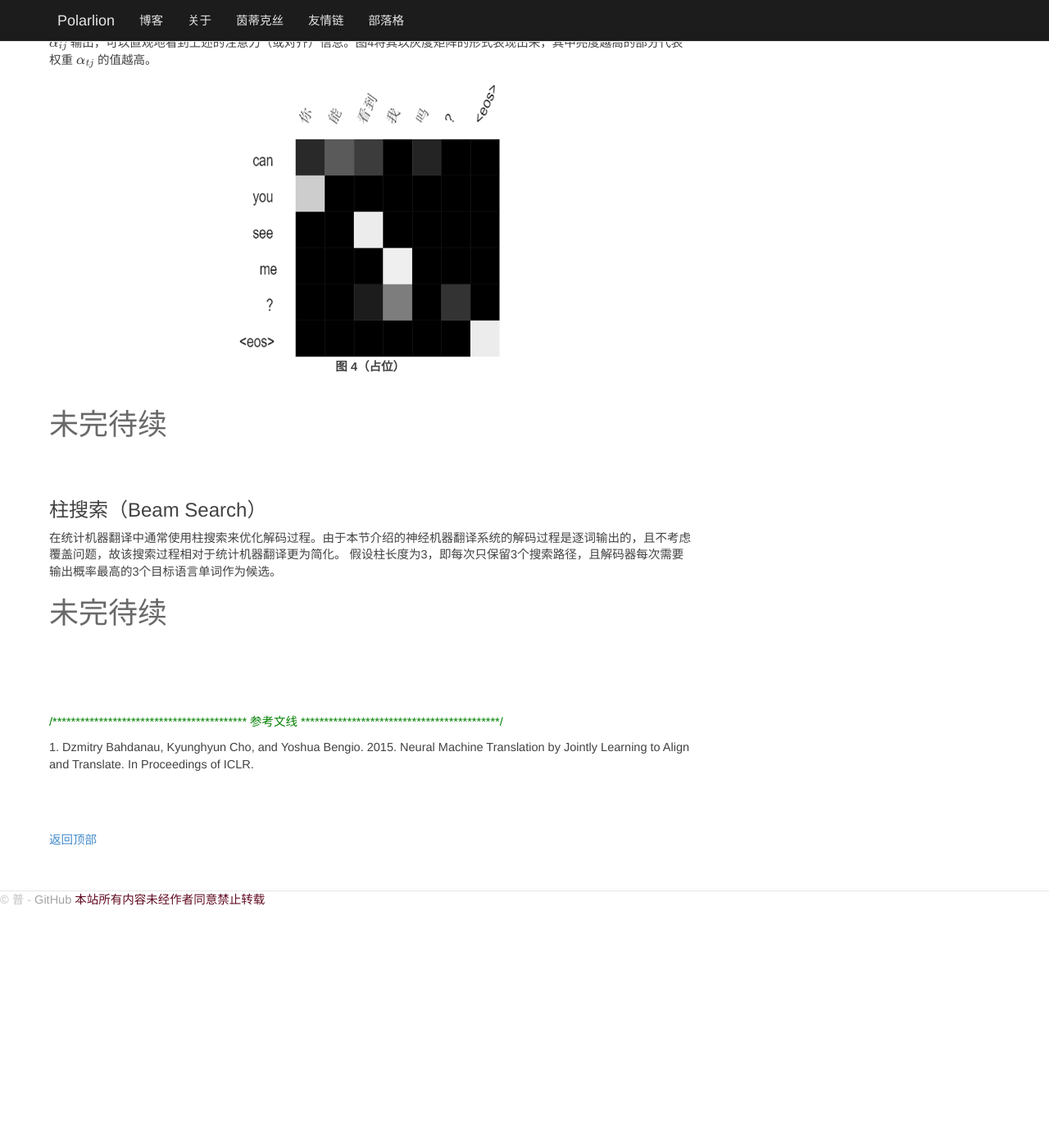
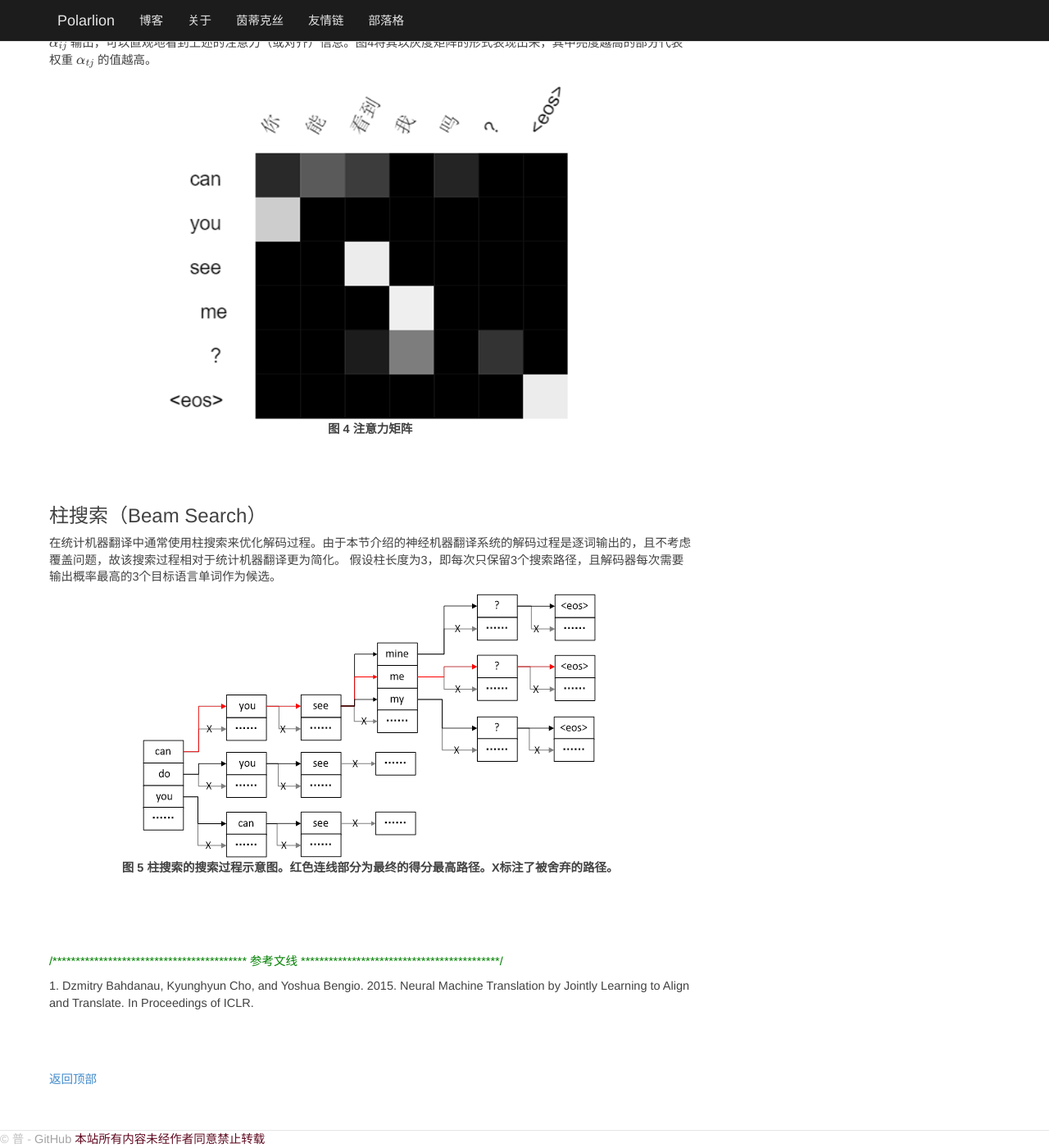
Before and after one commit to PolarLion/polarlion.github.io, a Jekyll site: the page built from _posts/2017-02-10-nmt-example.markdown, in a window 1280 px wide and 1400 px high, scrolled down 3722 px. Shown: the whole window at 82% size. Built offline with Jekyll 4.4.1, drawn with Linux system fonts in a browser that asks for light colours; formulas are drawn with MathJax 3; comment, search, counter and statistics services are not loaded; before the commit the page ends 4830 px from its top, so only the background shows below that.

Commit message:
change nmt example's image 8 9

```diff
--- a/_posts/2017-02-10-nmt-example.markdown
+++ b/_posts/2017-02-10-nmt-example.markdown
@@ -156,12 +156,10 @@ $$
 
 其中，\\(V_a∈R^{n^\prime}\\)，\\(W_a∈R^{n^\prime×n}\\)，\\(U_a∈R^{n^\prime×2n}\\)。从公式7.54可以看出，上下文向量c_i  由编码器各个隐层状态 \\(h=\\{h_1,…,h_{N_x}\\}\\) 加权求和得到。其中权重 \\(α_{ij}\\)  可理解为解码到第 \\(i\\) 个目标语言单词时，第 \\(j\\) 位置的源语言隐层状态对其的贡献值；亦可理解为目标语言中第 \\(i\\) 个目标语言单词的注意力或对齐到源语言第 \\(j\\) 位置的程度。若将整个解码过程中的 \\(α_{ij}\\) 输出，可以直观地看到上述的注意力（或对齐）信息。图4将其以灰度矩阵的形式表现出来，其中亮度越高的部分代表权重 \\(α_{tj}\\)  的值越高。
 <figure align="center">
-<img src="{{ site.baseurl }}/images/20160210nmtexample/8.jpg" align="middle"  width="326" height="343" align="center"/>
-<figcaption align="center"><b>图 4（占位）</b></figcaption>
+<img src="{{ site.baseurl }}/images/20160210nmtexample/8.jpg" align="middle"  width="499" height="419" align="center"/>
+<figcaption align="center"><b>图 4 注意力矩阵</b></figcaption>
 </figure>
 <br />
-
-<h1>未完待续</h1>
 <br />
 <br />
 
@@ -170,11 +168,10 @@ $$
 
 在统计机器翻译中通常使用柱搜索来优化解码过程。由于本节介绍的神经机器翻译系统的解码过程是逐词输出的，且不考虑覆盖问题，故该搜索过程相对于统计机器翻译更为简化。
 假设柱长度为3，即每次只保留3个搜索路径，且解码器每次需要输出概率最高的3个目标语言单词作为候选。
-
-<h1>未完待续</h1>
-
-
-
+<figure align="center">
+<img src="{{ site.baseurl }}/images/20160210nmtexample/9.jpg" align="middle"  width="555" height="324" align="center"/>
+<figcaption align="center"><b>图 5 柱搜索的搜索过程示意图。红色连线部分为最终的得分最高路径。X标注了被舍弃的路径。</b></figcaption>
+</figure>
 <br />
 <br />
 <br />
```
